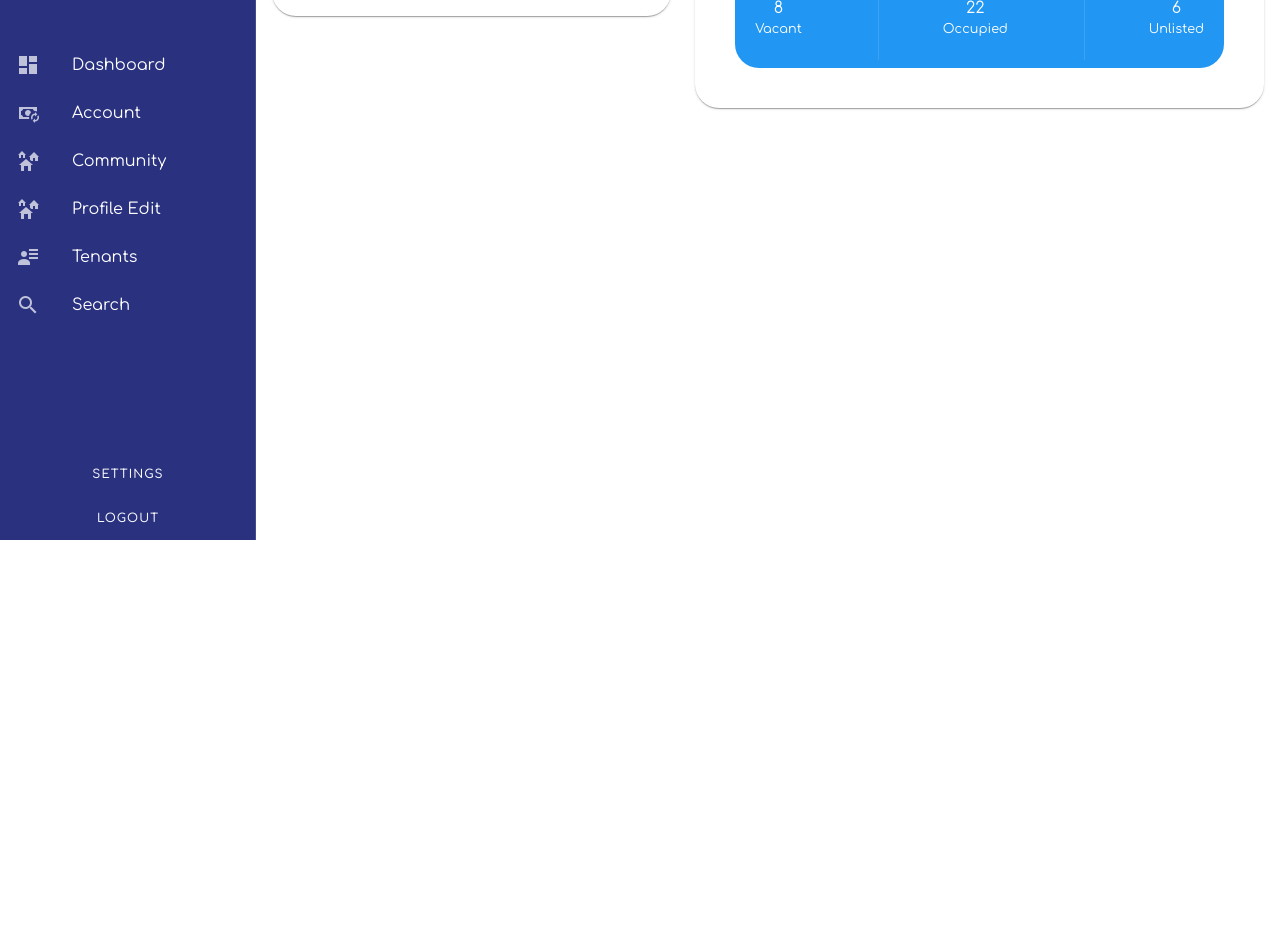
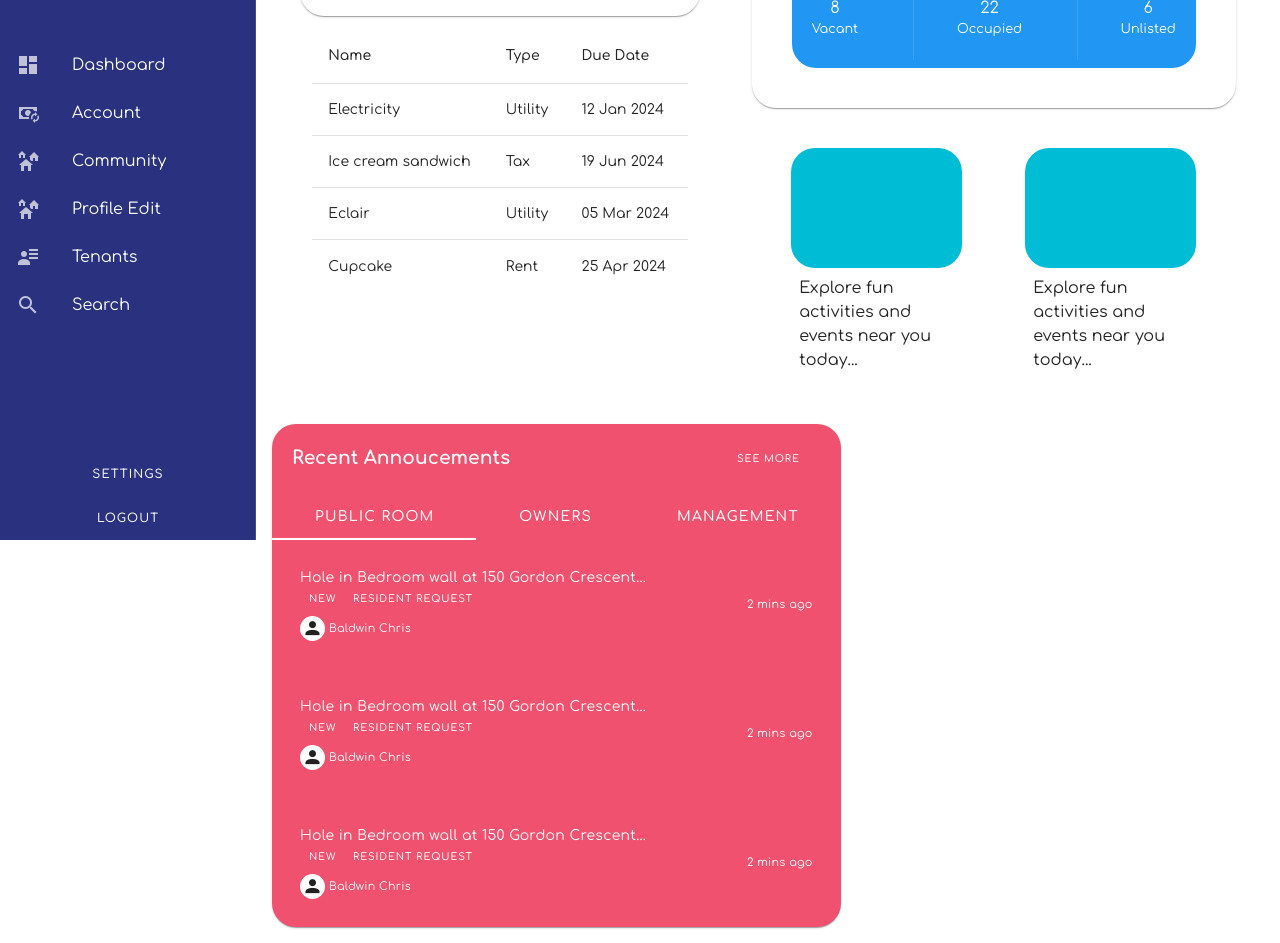
Before and after one commit to Netpoc/gotcha, a Vue app: page /manage_tenant in a window 1280 px wide. Shown: the part 260-1203 px from the top of the page. Before the commit the page ends 800 px from the top, so only its background shows below. Built offline with nearby package versions, Linux system fonts and the light colour scheme.

Commit message:
owners progress

```diff
--- a/src/views/owner/Manage_Tenant.vue
+++ b/src/views/owner/Manage_Tenant.vue
@@ -25,8 +25,36 @@
                             <small>Pre-Authorize</small>
                         </v-sheet>
                     </v-card>
+                    <div class="ma-3">
+                        <v-table>
+                            <thead>
+                              <tr>
+                                <th class="text-left">
+                                  Name
+                                </th>
+                                <th class="text-left">
+                                  Type
+                                </th>
+                                <th class="text-left">
+                                  Due Date
+                                </th>
+                              </tr>
+                            </thead>
+                            <tbody>
+                              <tr
+                                v-for="item in desserts"
+                                :key="item.name"
+                              >
+                                <td>{{ item.name }}</td>
+                                <td>{{ item.calories }}</td>
+                                <td>{{ item.date }}</td>
+                              </tr>
+                            </tbody>
+                          </v-table>
+                    </div>
+
                 </v-col>
-                <v-col md="7">
+                <v-col md="6">
                     <v-card class="pa-5 rounded-xl">
                         <div class="d-flex justify-space-between align-center">
                             <div class="d-flex align-center">
@@ -65,6 +93,116 @@
                             </div>
                         </v-sheet>
                     </v-card>
+                    <v-card class="pa-5 mt-5" flat>
+                        <v-row justify="space-around">
+                            <v-col cols="5">
+                                <v-card flat class="d-flex flex-column align-center">
+                                    <v-sheet color="cyan" height="120" width="100%" class="rounded-xl">
+
+                                    </v-sheet>
+                                    <span class="ma-2">
+                                        Explore fun activities and events near you today...
+                                    </span>
+                                </v-card>
+                            </v-col>
+                            <v-col cols="5">
+                                <v-card flat class="d-flex flex-column align-center">
+                                    <v-sheet color="cyan" height="120" width="100%" class="rounded-xl">
+
+                                    </v-sheet>
+                                    <span class="ma-2">
+                                        Explore fun activities and events near you today...
+                                    </span>
+                                </v-card>
+                            </v-col>
+                        </v-row>
+                    </v-card>
+                </v-col>
+            </v-row>
+            <v-row>
+                <v-col md="7">
+                    <v-card class="rounded-xl" color="#F0516E">
+                        <div class="pa-5 d-flex justify-space-between align-center">
+                            <h3>Recent Annoucements</h3>
+                            <v-btn variant="text" size="x-small" class="rounded-xl">See more <v-icon>mdi-arrow-</v-icon> </v-btn>
+                        </div>
+                        <v-tabs fixed-tabs>
+                            <v-tab value="one">Public Room</v-tab>
+                            <v-tab value="two">Owners</v-tab>
+                            <v-tab value="three">Management</v-tab>
+                        </v-tabs>
+                        <v-card-text>
+                            <v-window v-model="tab">
+                                <v-window-item value="one">
+                                    <div class="d-flex align-center justify-space-between ma-3">
+                                        <div class="d-flex flex-column">
+                                            <span>Hole in Bedroom wall at 150 Gordon Crescent...</span>
+                                            <div>
+                                                <v-btn variant="text" size="x-small">New</v-btn>
+                                                <v-btn variant="text" size="x-small">Resident request</v-btn>
+                                            </div>
+                                            <div class="d-flex align-center mt-2">
+                                                <v-sheet height="25" width="25" class="rounded-xl d-flex align-center justify-center">
+                                                    <v-icon>mdi-account</v-icon>
+                                                </v-sheet>
+                                                <small class="mx-1">Baldwin Chris</small>
+                                            </div>
+                                        </div>
+                                        <small>2 mins ago</small>
+                                    </div>
+                                </v-window-item>
+                            </v-window>
+                        </v-card-text>
+                        <v-card-text>
+                            <v-window v-model="tab">
+                                <v-window-item value="one">
+                                    <div class="d-flex align-center justify-space-between ma-3">
+                                        <div class="d-flex flex-column">
+                                            <span>Hole in Bedroom wall at 150 Gordon Crescent...</span>
+                                            <div>
+                                                <v-btn variant="text" size="x-small">New</v-btn>
+                                                <v-btn variant="text" size="x-small">Resident request</v-btn>
+                                            </div>
+                                            <div class="d-flex align-center mt-2">
+                                                <v-sheet height="25" width="25" class="rounded-xl d-flex align-center justify-center">
+                                                    <v-icon>mdi-account</v-icon>
+                                                </v-sheet>
+                                                <small class="mx-1">Baldwin Chris</small>
+                                            </div>
+                                        </div>
+                                        <small>2 mins ago</small>
+                                    </div>
+                                </v-window-item>
+                            </v-window>
+                        </v-card-text>
+                        <v-card-text>
+                            <v-window v-model="tab">
+                                <v-window-item value="one">
+                                    <div class="d-flex align-center justify-space-between ma-3">
+                                        <div class="d-flex flex-column">
+                                            <span>Hole in Bedroom wall at 150 Gordon Crescent...</span>
+                                            <div>
+                                                <v-btn variant="text" size="x-small">New</v-btn>
+                                                <v-btn variant="text" size="x-small">Resident request</v-btn>
+                                            </div>
+                                            <div class="d-flex align-center mt-2">
+                                                <v-sheet height="25" width="25" class="rounded-xl d-flex align-center justify-center">
+                                                    <v-icon>mdi-account</v-icon>
+                                                </v-sheet>
+                                                <small class="mx-1">Baldwin Chris</small>
+                                            </div>
+                                        </div>
+                                        <small>2 mins ago</small>
+                                    </div>
+                                </v-window-item>
+                            </v-window>
+                        </v-card-text>
+                    </v-card>
+                </v-col>
+                <v-col md="4">
+                    <v-card>
+
+                    </v-card>
                 </v-col>
             </v-row>
         </v-main>
@@ -78,7 +216,28 @@ export default {
     },
     data () {
         return {
-
+            desserts: [
+          {
+            name: 'Electricity',
+            calories: 'Utility',
+            date: '12 Jan 2024'
+          },
+          {
+            name: 'Ice cream sandwich',
+            calories: 'Tax',
+            date: '19 Jun 2024'
+          },
+          {
+            name: 'Eclair',
+            calories: 'Utility',
+            date: '05 Mar 2024'
+          },
+          {
+            name: 'Cupcake',
+            calories: 'Rent',
+            date: '25 Apr 2024'
+          }
+        ]
         }
     }
 }
```
